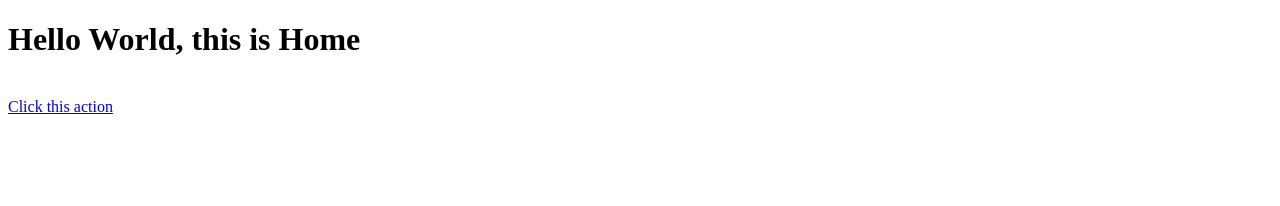
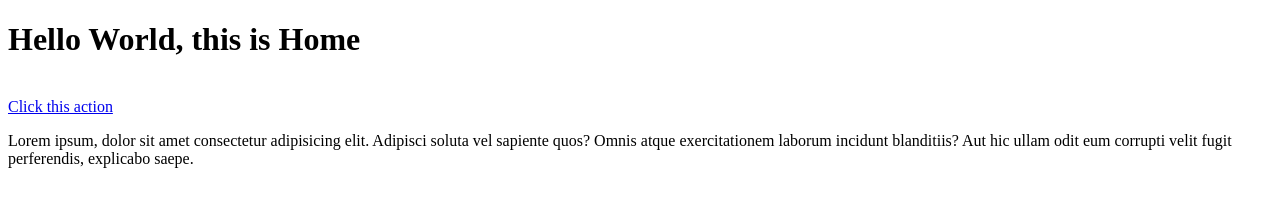
Before and after one commit to mstrlaw/github-actions-vercel, a website: page src/index.html in a window 1280 px wide. Drawn offline with Linux system fonts and the light colour scheme.

Commit message:
Add some changes

```diff
--- a/src/index.html
+++ b/src/index.html
@@ -3,4 +3,5 @@
     <h1>Hello World, this is Home</h1>
     <br>
     <a id="someaction" href="/about/index.html">Click this action</a>
+    <p>Lorem ipsum, dolor sit amet consectetur adipisicing elit. Adipisci soluta vel sapiente quos? Omnis atque exercitationem laborum incidunt blanditiis? Aut hic ullam odit eum corrupti velit fugit perferendis, explicabo saepe.</p>
 </html>
```
